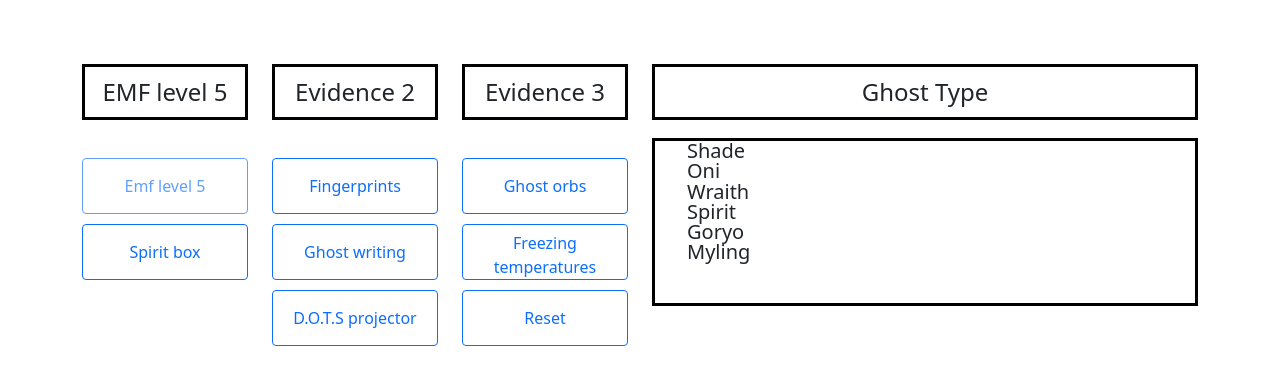
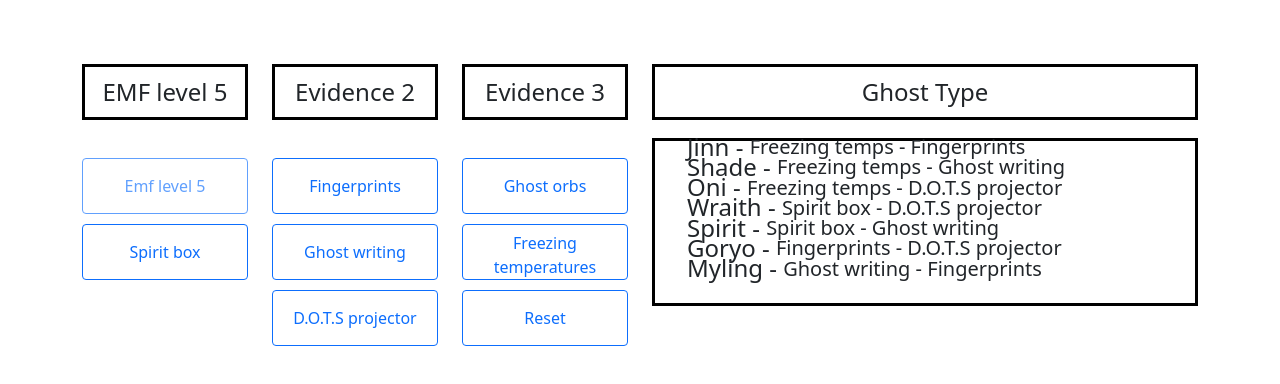
Before and after one commit to alhoffiq/Phasmoknowia, a React (Create React App) app: page / in a window 1280 px wide. Both pictures are taken after a click on the button "Emf level 5". Shown: the top 384 px of the page. Built offline with nearby package versions, Linux system fonts and the light colour scheme.

Commit message:
Added possible ghost's remaining evidences

```diff
--- a/src/App.css
+++ b/src/App.css
@@ -39,6 +39,7 @@
     align-items: center;
     height: calc(100%/8);
     margin-bottom: 0px;
+    white-space: pre;
 }
 
 #result {
--- a/src/App.js
+++ b/src/App.js
@@ -76,6 +76,7 @@ function App() {
       case 2:
         collectedEvidence.push(evidence);
         setPossibilities([]);
+        findPossibleGhosts();
 
         findGhost(collectedEvidence)
 
@@ -145,6 +146,7 @@ function App() {
                 <PossibilityList
                   key={possibility.type}
                   ghost={possibility}
+                  evidence={collectedEvidence}
                 />
               );
             })}
--- a/src/PossibilityList.js
+++ b/src/PossibilityList.js
@@ -1,9 +1,32 @@
 
-const PossibilityList = function ({ ghost }) {
+const PossibilityList = function ({ ghost, evidence }) {
+    let remainingEvidence = [];
+
+    for (let i = 0; i < 3; i++) {
+        switch (evidence.length) {
+            case 1:
+                if (!ghost.evidence[i].includes(evidence[0])) {
+                    remainingEvidence.push(ghost.evidence[i]);
+                }
+                break;
+            case 2:
+                if (!ghost.evidence[i].includes(evidence[0]) && !ghost.evidence[i].includes(evidence[1])) {
+                    remainingEvidence.push(ghost.evidence[i]);
+                }
+                break;
+
+            default:
+                break;
+        }
+    }
+
     return (
-        <h5 className="possibility">
-            {ghost.type}
-        </h5>
+        <div className="possibility">
+            <h4>{ghost.type} - </h4>
+            <h5>{remainingEvidence[0]}</h5>
+            {remainingEvidence.length > 1 &&
+                <h5> - {remainingEvidence[1]}</h5>}
+        </div>
     )
 }
 
--- a/src/ghosts.json
+++ b/src/ghosts.json
@@ -13,7 +13,7 @@
     },
     {
         "type": "Jinn",
-        "evidence": ["Ghost orbs", "Freezing temps", "Fingerprints"],
+        "evidence": ["EMF level 5", "Freezing temps", "Fingerprints"],
         "strength": "A Jinn will travel at a faster speed if its victim is far away.",
         "weakness": "Turning off the locations power source will prevent the Jinn from using its ability."
     },
```
